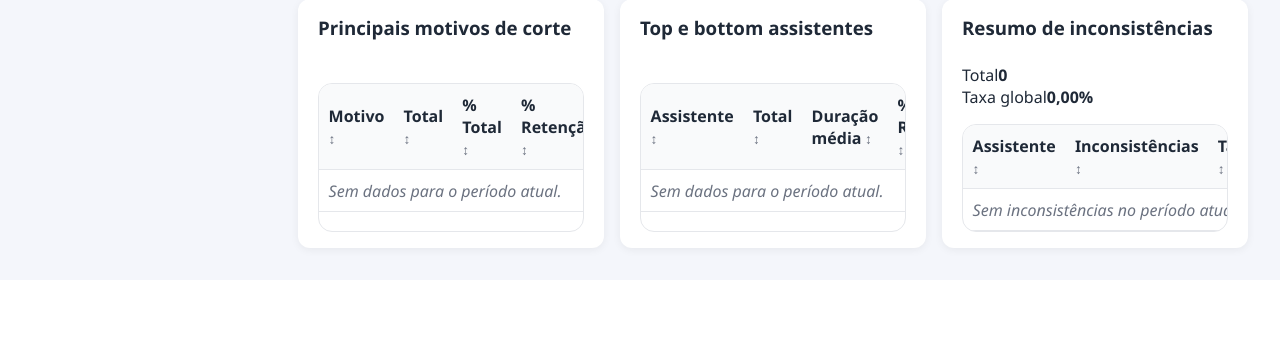
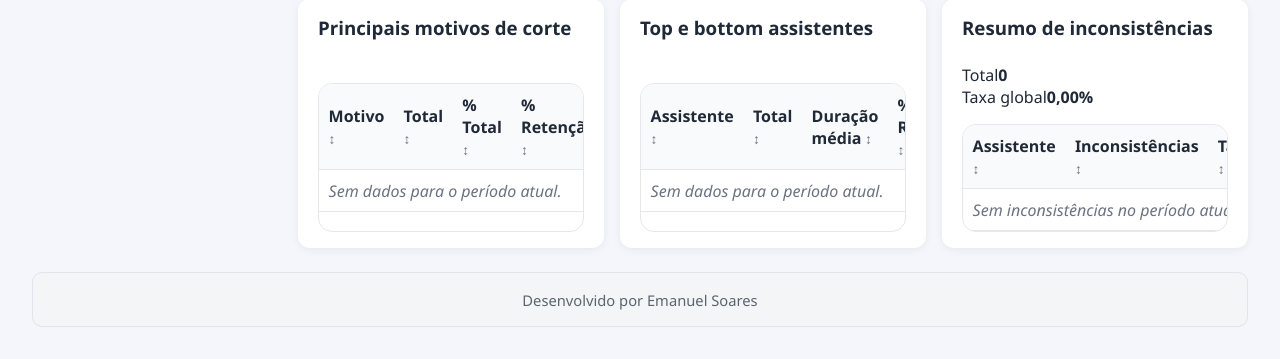
Before and after one commit to emanuelsoares97/dashboard, a Django app: page /dashboards/overview/ in a window 1280 px wide. Shown: the part 1495-1854 px from the top of the page. Before the commit the page ends 1750 px from the top, so only its background shows below. Run offline with Django 5.2, Linux system fonts and the light colour scheme; the visitor is signed in with stand-in values (Sample User, id 1); data that the repository does not hold is empty.

Commit message:
footer criado

```diff
--- a/static/css/foundation/layout.css
+++ b/static/css/foundation/layout.css
@@ -121,6 +121,29 @@ body {
     margin: 0 auto;
 }
 
+.site-footer {
+    max-width: 1440px;
+    margin: var(--space-3) auto 0;
+    padding: 0.95rem 1rem;
+    text-align: center;
+    border: 1px solid #dfe5ea;
+    border-radius: 10px;
+    background: #f3f5f7;
+}
+
+.site-footer-link {
+    color: #5a6570;
+    text-decoration: none;
+    font-size: 0.92rem;
+    display: inline-block;
+    text-align: center;
+}
+
+.site-footer-link:hover {
+    color: var(--color-primary-strong);
+    text-decoration: underline;
+}
+
 @media (max-width: 768px) {
     body {
         padding: 5.7rem var(--space-2) var(--space-2);
@@ -170,4 +193,9 @@ body {
     .site-nav-dropdown-link {
         padding: 0.64rem 0.72rem;
     }
+
+    .site-footer {
+        margin-top: var(--space-2);
+        padding-bottom: 0.2rem;
+    }
 }
--- a/templates/base.html
+++ b/templates/base.html
@@ -62,6 +62,18 @@
     <main class="page-stack">
         {% block content %}{% endblock %}
     </main>
+
+    <footer class="site-footer">
+        <a
+            class="site-footer-link"
+            href="https://www.linkedin.com/in/emanuel-soares1997/"
+            target="_blank"
+            rel="noopener noreferrer"
+        >
+            Desenvolvido por Emanuel Soares
+        </a>
+    </footer>
+
     <script src="{% static 'js/main.js' %}" defer></script>
     {% block extra_js %}{% endblock %}
 </body>
```
